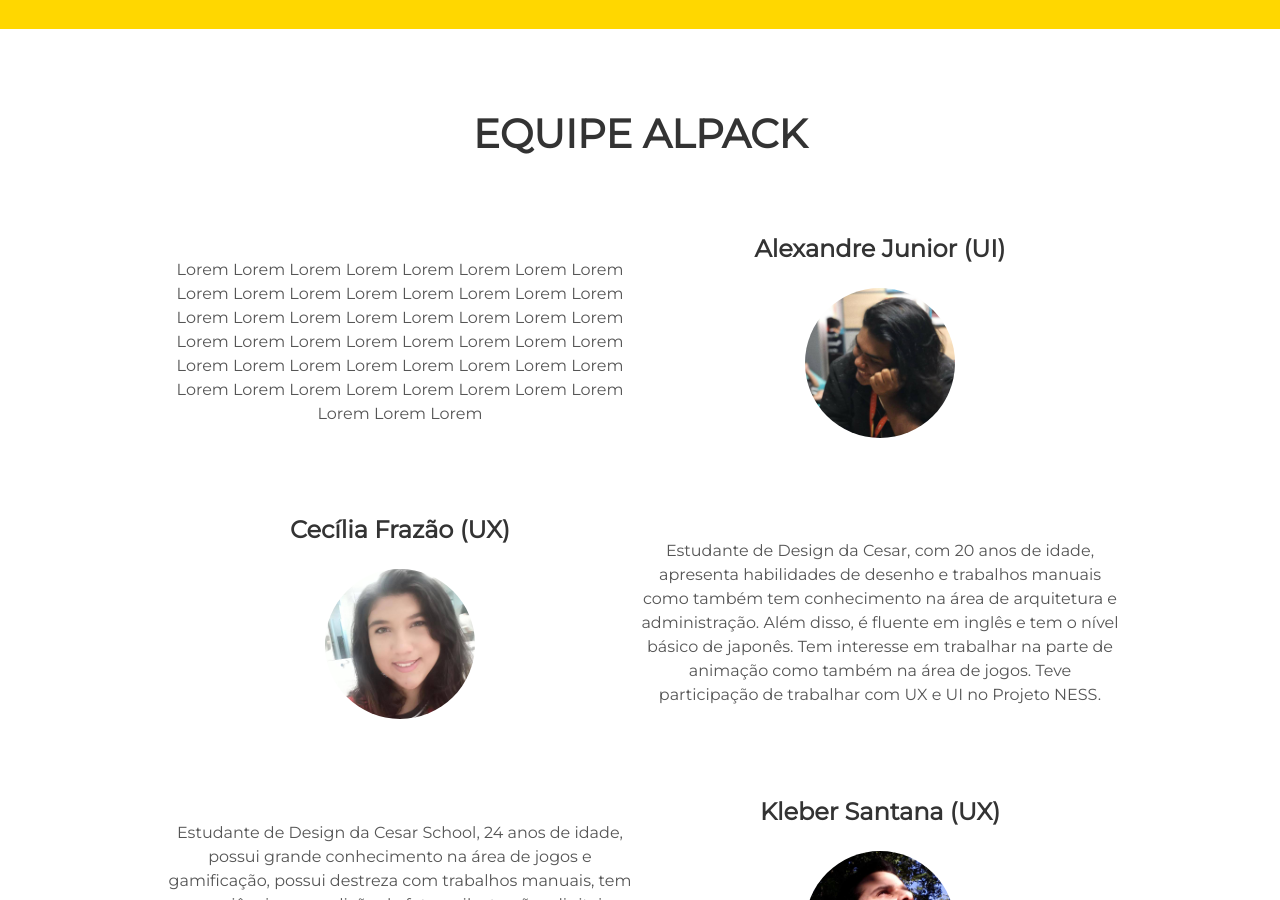
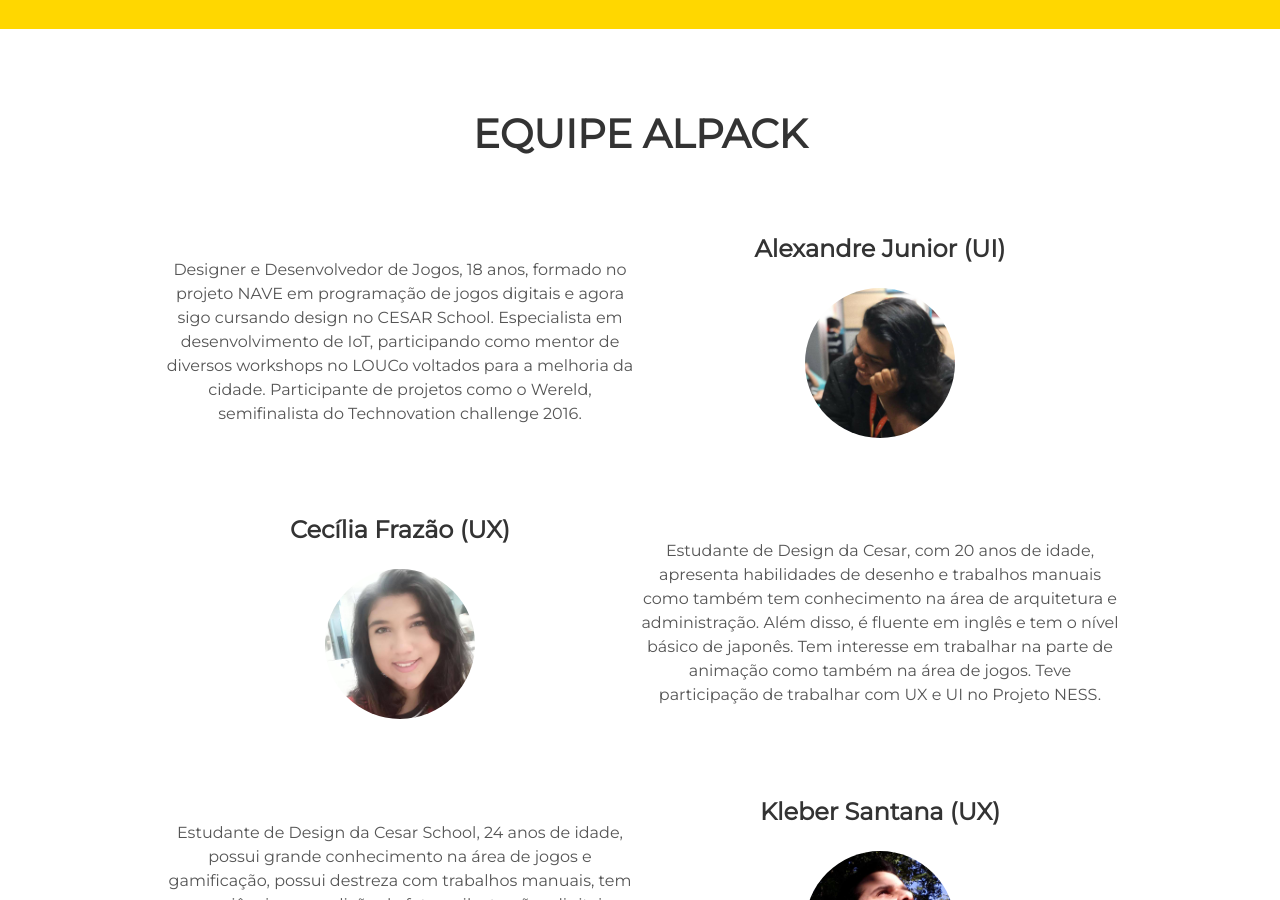
Before and after one commit to ALPACK/ALPACK.github.io, a Jekyll site: the page built from index.html, in a window 1280 px wide and 900 px high, scrolled down 871 px. Built offline with Jekyll 4.4.1, drawn with Linux system fonts in a browser that asks for light colours.

Commit message:
added xandes description

```diff
--- a/_includes/about.html
+++ b/_includes/about.html
@@ -42,9 +42,10 @@
         <div class="left">
             <h3></h3>
             <p>
-                Lorem Lorem Lorem Lorem Lorem Lorem Lorem Lorem Lorem Lorem Lorem Lorem Lorem Lorem Lorem Lorem Lorem
-                Lorem Lorem Lorem Lorem Lorem Lorem Lorem Lorem Lorem Lorem Lorem Lorem Lorem Lorem Lorem Lorem Lorem
-                Lorem Lorem Lorem Lorem Lorem Lorem Lorem Lorem Lorem Lorem Lorem Lorem Lorem Lorem Lorem Lorem Lorem
+                Designer e Desenvolvedor de Jogos, 18 anos, formado no projeto NAVE em programação de jogos digitais e agora sigo
+                cursando design no CESAR School. Especialista em desenvolvimento de IoT, participando como mentor de diversos workshops
+                no LOUCo voltados para a melhoria da cidade. Participante de projetos como o Wereld, semifinalista do Technovation
+                challenge 2016.
             </p>
         </div>
         <div class="right">
```
Also changed, not shown: 1 other file.
